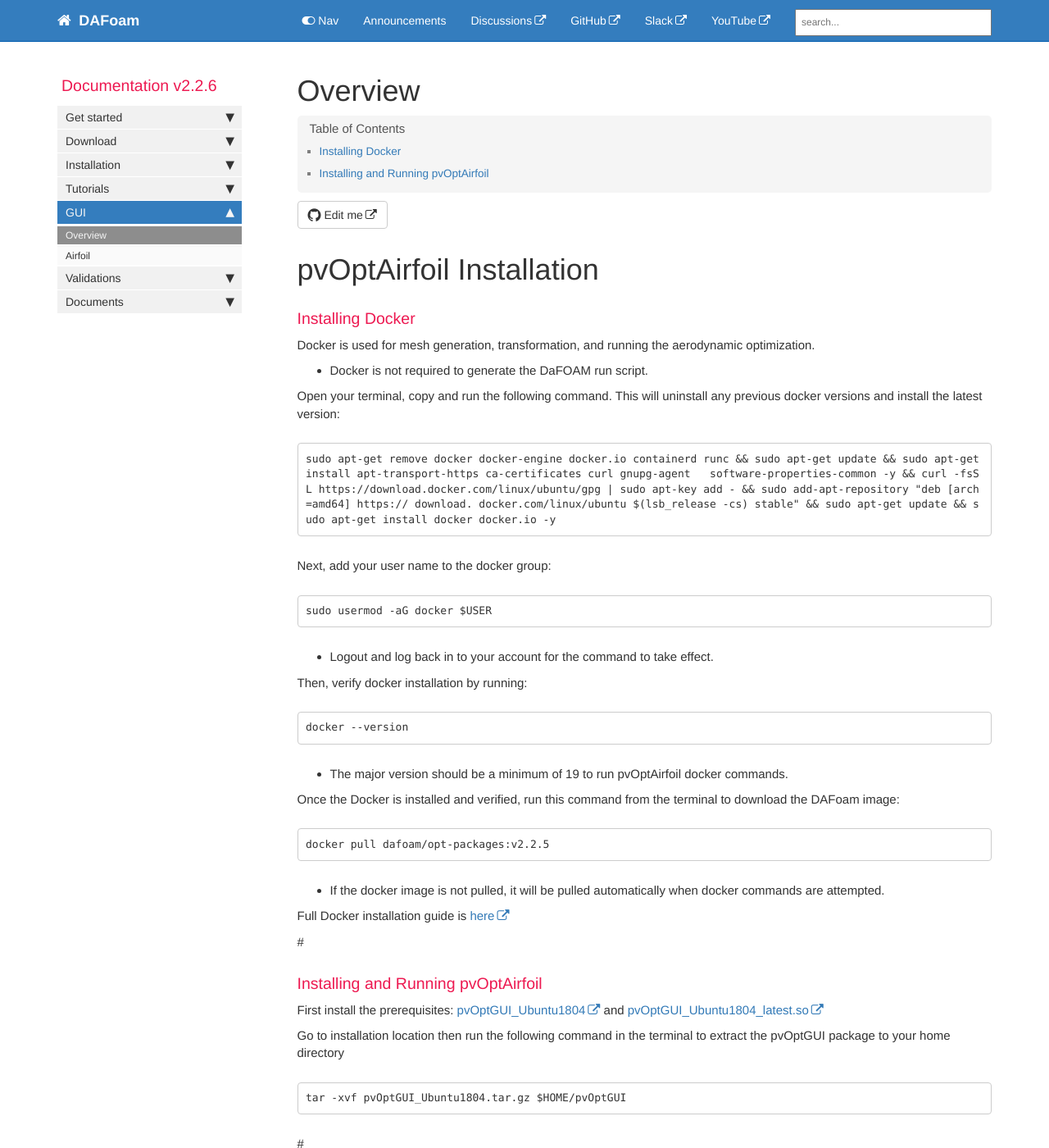
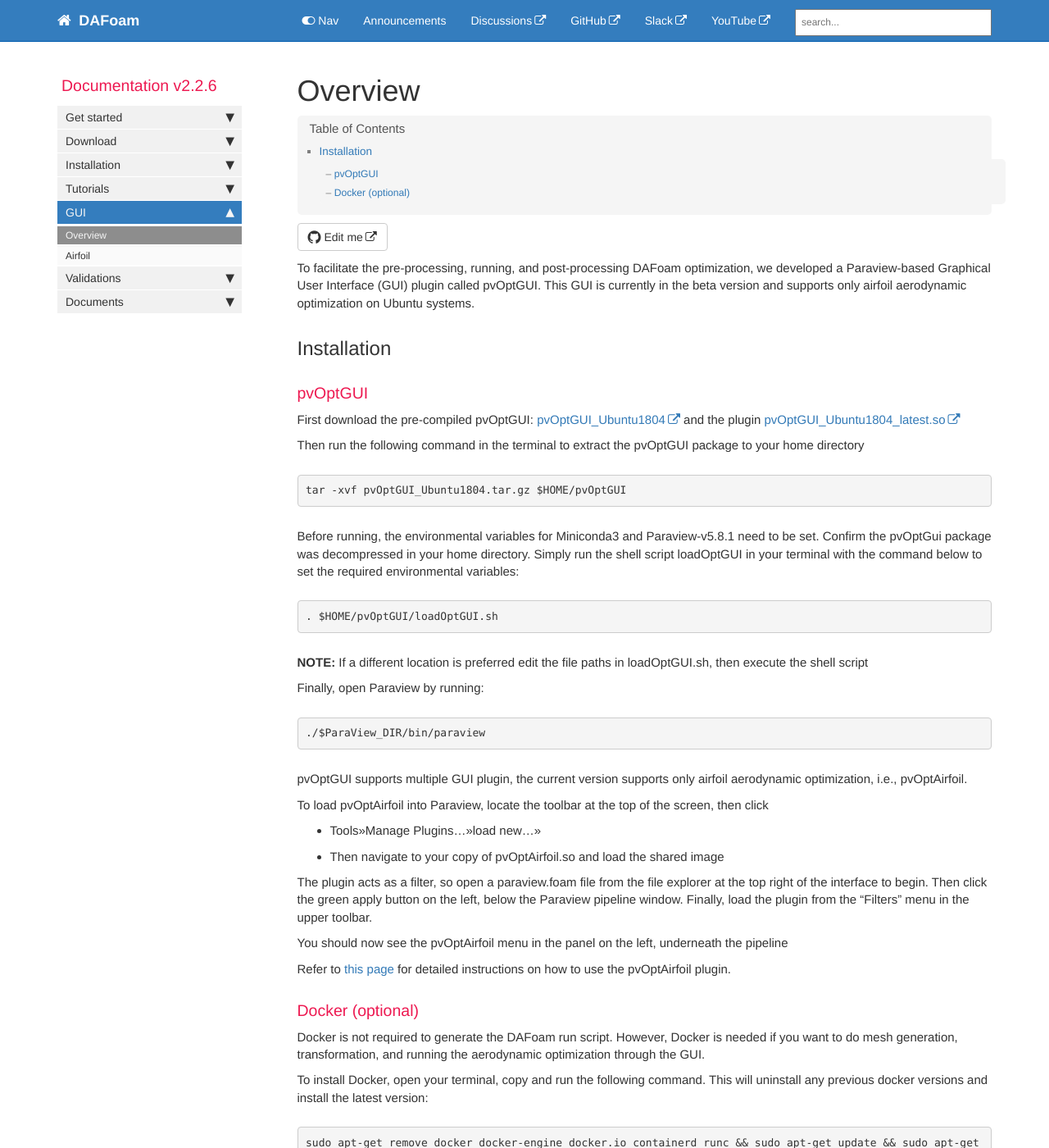
Before and after one commit to DAFoam/DAFoam.github.io, a Jekyll site: the page built from pages/mydoc/mydoc_gui_overview.md, in a window 1280 px wide and 1400 px high. Shown: the whole window at 82% size. Built offline with Jekyll 4.4.1, drawn with Linux system fonts in a browser that asks for light colours; comment, search, counter and statistics services are not loaded; some of the changed text lies outside the part shown.

Commit message:
content update

```diff
--- a/pages/mydoc/mydoc_gui_overview.md
+++ b/pages/mydoc/mydoc_gui_overview.md
@@ -7,70 +7,76 @@ permalink: mydoc_gui_overview.html
 folder: mydoc
 ---
 
-# pvOptAirfoil Installation
+To facilitate the pre-processing, running, and post-processing DAFoam optimization, we developed a Paraview-based Graphical User Interface (GUI) plugin called pvOptGUI. This GUI is currently in the beta version and supports only airfoil aerodynamic optimization on Ubuntu systems.
 
-### Installing Docker
+## Installation
 
-Docker is used for mesh generation, transformation, and running the aerodynamic optimization.
-- Docker is not required to generate the DaFOAM run script.
+### pvOptGUI
 
-Open your terminal, copy and run the following command. This will uninstall any previous docker versions and install the latest version:
+First download the pre-compiled pvOptGUI: [pvOptGUI_Ubuntu1804](https://github.com/DAFoam/files/releases/tag/pvOptGUI) and the plugin [pvOptGUI_Ubuntu1804_latest.so](https://github.com/DAFoam/files/releases/tag/pvOptGUI)
 
-	sudo apt-get remove docker docker-engine docker.io containerd runc && sudo apt-get update && sudo apt-get install apt-transport-https ca-certificates curl gnupg-agent   software-properties-common -y && curl -fsSL https://download.docker.com/linux/ubuntu/gpg | sudo apt-key add - && sudo add-apt-repository "deb [arch=amd64] https:// download. docker.com/linux/ubuntu $(lsb_release -cs) stable" && sudo apt-get update && sudo apt-get install docker docker.io -y
+Then run the following command in the terminal to extract the pvOptGUI package to your home directory
 
-Next, add your user name to the docker group:
+<pre>
+tar -xvf pvOptGUI_Ubuntu1804.tar.gz $HOME/pvOptGUI
+</pre>
 
-	sudo usermod -aG docker $USER
+Before running, the environmental variables for Miniconda3 and Paraview-v5.8.1 need to be set. Confirm the pvOptGui package was decompressed in your home directory. Simply run the shell script loadOptGUI in your terminal with the command below to set the required environmental variables:
 
+<pre>
+. $HOME/pvOptGUI/loadOptGUI.sh
+</pre>
 
-- Logout and log back in to your account for the command to take effect.
-
-Then, verify docker installation by running:
-
-	docker --version
-
-- The major version should be a minimum of 19 to run pvOptAirfoil docker commands.
-
-Once the Docker is installed and verified, run this command from the terminal to download the DAFoam image:
-
-	docker pull dafoam/opt-packages:v2.2.5
-
-- If the docker image is not pulled, it will be pulled automatically when docker commands are attempted.
-
-Full Docker installation guide is	[here](https://docs.docker.com/engine/install/ubuntu/)
-
-
-
-#
-### Installing and Running pvOptAirfoil
-
-First install the prerequisites: [pvOptGUI_Ubuntu1804](https://github.com/DAFoam/files/releases/tag/pvOptGUI) and [pvOptGUI_Ubuntu1804_latest.so](https://github.com/DAFoam/files/releases/tag/pvOptGUI)
-
-Go to installation location then run the following command in the terminal to extract the pvOptGUI package to your home directory
-
-	tar -xvf pvOptGUI_Ubuntu1804.tar.gz $HOME/pvOptGUI
-
-#
-
-Before running, the environmental variables for Miniconda3 and Paraview-v5.8.1 need to be set
-
-Confirm the pvOptGui package was decompressed in your home directory
-
-Simply run the shell script loadOptGUI in your terminal with the command below to set the required environmental variables:
-
-	. $HOME/pvOptGUI/loadOptGUI.sh
-- If a different location is preferred edit the file paths in loadOptGUI.sh, then execute the shell script
+**NOTE:** If a different location is preferred edit the file paths in loadOptGUI.sh, then execute the shell script
 
 Finally, open Paraview by running:
 
-	/.$ParaView_DIR/bin/paraview
+<pre>
+./$ParaView_DIR/bin/paraview
+</pre>
+
+pvOptGUI supports multiple GUI plugin, the current version supports only airfoil aerodynamic optimization, i.e., pvOptAirfoil.
 
 To load pvOptAirfoil into Paraview, locate the toolbar at the top of the screen, then click
 - Tools>>Manage Plugins...>>load new...>>
 - Then navigate to your copy of pvOptAirfoil.so and load the shared image
 
 
-The plugin acts as a filter, so open a paraview.foam file from the file explorer at the top right of the interface to begin
-Then click the green apply button on the left, below the Paraview pipeline window
-Finally, load the plugin from the "Filters" menu in the upper toolbar.
-- You should now see the pvOptAirfoil menu in the panel on the left, underneath the pipeline
+The plugin acts as a filter, so open a paraview.foam file from the file explorer at the top right of the interface to begin. Then click the green apply button on the left, below the Paraview pipeline window. Finally, load the plugin from the "Filters" menu in the upper toolbar.
+
+You should now see the pvOptAirfoil menu in the panel on the left, underneath the pipeline
+
+Refer to [this page](mydoc_gui_pvoptairfoil.html) for detailed instructions on how to use the pvOptAirfoil plugin.
+
+
+### Docker (optional)
+
+Docker is not required to generate the DAFoam run script. However, Docker is needed if you want to do mesh generation, transformation, and running the aerodynamic optimization through the GUI.
+
+To install Docker, open your terminal, copy and run the following command. This will uninstall any previous docker versions and install the latest version:
+
+<pre>
+sudo apt-get remove docker docker-engine docker.io containerd runc && sudo apt-get update && sudo apt-get install apt-transport-https ca-certificates curl gnupg-agent   software-properties-common -y && curl -fsSL https://download.docker.com/linux/ubuntu/gpg | sudo apt-key add - && sudo add-apt-repository "deb [arch=amd64] https:// download. docker.com/linux/ubuntu $(lsb_release -cs) stable" && sudo apt-get update && sudo apt-get install docker docker.io -y
+</pre>
+
+Next, add your user name to the docker group:
+
+<pre>
+sudo usermod -aG docker $USER
+</pre>
+
+Logout and log back in to your account for the command to take effect. Then, verify docker installation by running:
+
+<pre>
+docker --version
+</pre>
+
+The major version should be a minimum of 19 to run pvOptGUI docker commands. Once the Docker is installed and verified, run this command from the terminal to download the DAFoam image:
+
+<pre>
+docker pull dafoam/opt-packages:v2.2.6
+</pre>
+
+If the docker image is not pulled, it will be pulled automatically when docker commands are attempted.
+
+Full Docker installation guide is [here](https://docs.docker.com/engine/install/ubuntu/)
```
